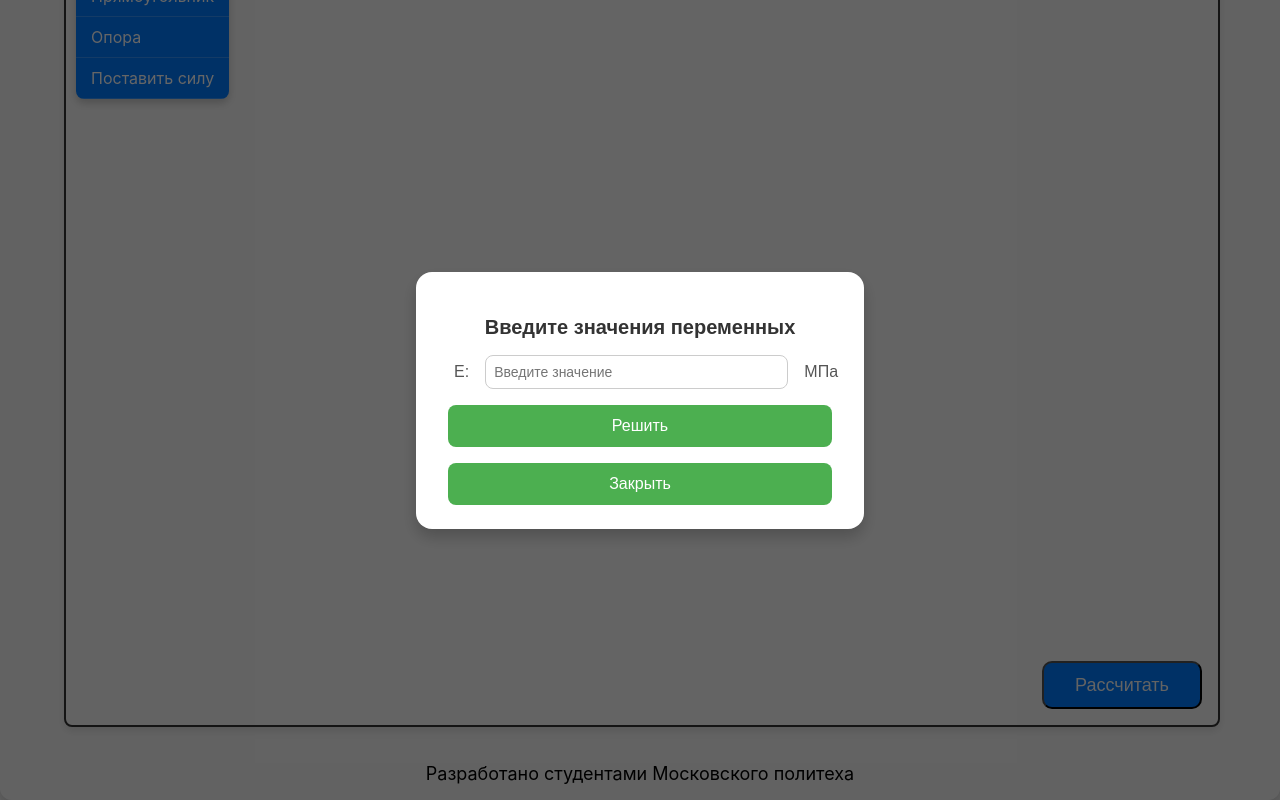
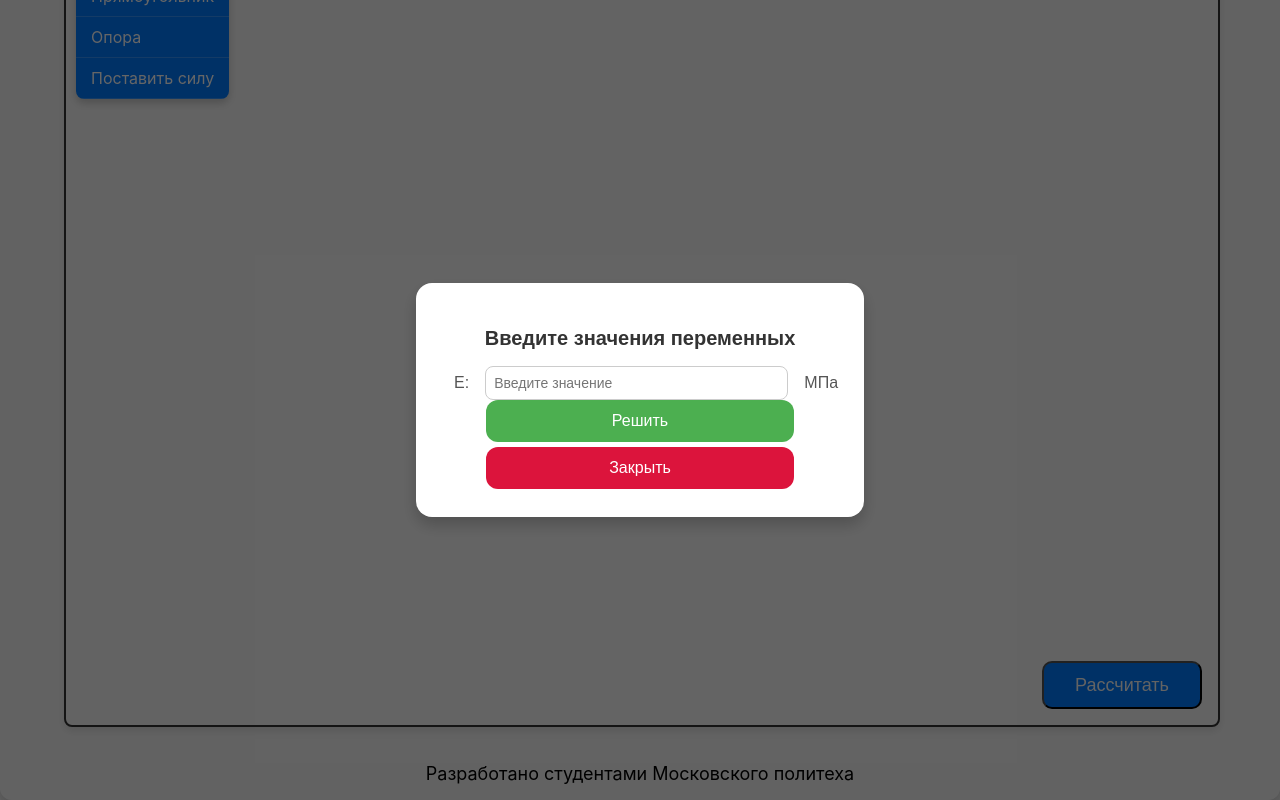
Before and after one commit to nikitakuvsh/sopromat-soulutions, a React (Create React App) app: page / in a window 1280 px wide. Both pictures are taken after a click on the button "Рассчитать". Shown: the part 1321-2121 px from the top of the page. Built offline with nearby package versions, Linux system fonts and the light colour scheme.

Commit message:
fix styles

```diff
--- a/src/components/ModalInfoTask/ModalInfoTask.css
+++ b/src/components/ModalInfoTask/ModalInfoTask.css
@@ -65,18 +65,27 @@
     background-color: #4CAF50; /* Зеленый цвет */
     color: #fff; /* Белый текст */
     border: none;
-    border-radius: 8px;
+    border-radius: 12px;
     padding: 12px 24px;
     cursor: pointer;
     font-size: 16px;
     transition: background-color 0.3s ease;
-    margin-top: 16px;
+    margin-bottom: 0.5rem;
     display: block;
-    width: 100%;
+    width: 80%;
+    margin: 0 auto 0.3rem auto;
+}
+
+.do--close {
+    background-color: crimson;
 }
 
 .modal-info-task__button:hover {
     background-color: #45a049; /* Более темный зеленый при наведении */
+}
+
+.do--close:hover {
+    background-color: brown;
 }
 
 /* Обёртка для входного поля E */
--- a/src/components/ModalInfoTask/ModalInfoTask.jsx
+++ b/src/components/ModalInfoTask/ModalInfoTask.jsx
@@ -22,7 +22,7 @@ function ModalInfoTask({ shapes, onClose }) {
                         <li className="modal-info-task__list-item" key={index}>
                             {shape.type === "square" && (
                                 <>
-                                    A{index + 1}:
+                                    A{index}:
                                     <input
                                         className="modal-info-task__input"
                                         type="number"
@@ -32,7 +32,7 @@ function ModalInfoTask({ shapes, onClose }) {
                             )}
                             {shape.type === "rectangle" && (
                                 <>
-                                    A{index + 1}:
+                                    A{index}:
                                     <input
                                         className="modal-info-task__input"
                                         type="number"
@@ -42,7 +42,7 @@ function ModalInfoTask({ shapes, onClose }) {
                             )}
                             {shape.type === "force" && (
                                 <>
-                                    Сила F{index + 1}: Направление {shape.direction}
+                                    Сила F{index}: Направление {shape.direction}
                                     <input
                                         className="modal-info-task__input"
                                         type="number"
@@ -53,8 +53,8 @@ function ModalInfoTask({ shapes, onClose }) {
                         </li>
                     ))}
                 </ul>
-                <button className="modal-info-task__button">Решить</button>
-                <button className="modal-info-task__button" onClick={onClose}>Закрыть</button>
+                <button className="modal-info-task__button make--solution">Решить</button>
+                <button className="modal-info-task__button do--close" onClick={onClose}>Закрыть</button>
             </div>
         </div>
     );
--- a/src/components/Task/Task.jsx
+++ b/src/components/Task/Task.jsx
@@ -113,11 +113,11 @@ function Task() {
                                 </div>
                             ) : shape.type === "square" ? (
                                 <div key={index} className="draggable__square" style={{ width: shape.sideLength * 2, height: shape.sideLength * 2 }}>
-                                    <div className="square__label">Площадь: A{index + 1} мм²</div>
+                                    <div className="square__label">Площадь: A{index} мм²</div>
                                 </div>
                             ) : shape.type === "rectangle" ? (
                                 <div key={index} className="draggable__rectangle" style={{ width: shape.width * 2, height: shape.height * 2 }}>
-                                    <div className="rectangle__label">Площадь: A{index + 1} мм²</div>
+                                    <div className="rectangle__label">Площадь: A{index} мм²</div>
                                 </div>
                             ) : shape.type === "force" ? (
                                 <div key={index} className="force" style={{ position: "absolute", left: shape.position.left, top: shape.position.top }}>
```
